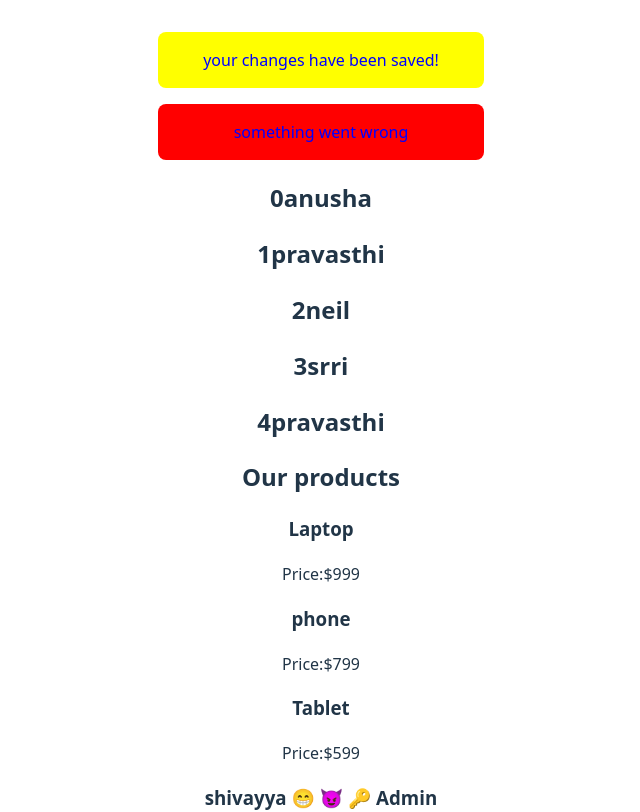
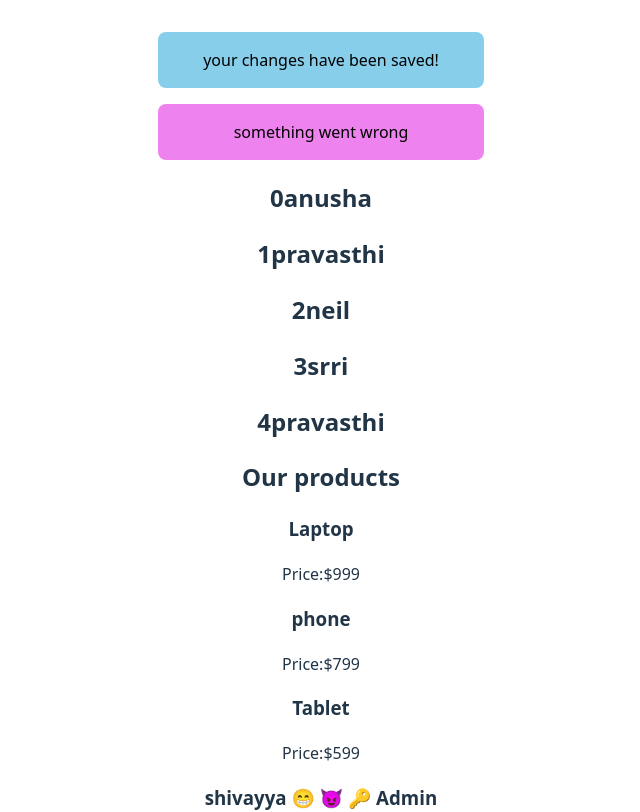
Before and after one commit to anubapatla/My-First-React-App, a React (Vite) app: page / in a window 1280 px wide. Shown: the top 812 px of the page, without its empty margins (319-959 px from the left). Built offline with nearby package versions, Linux system fonts and the light colour scheme.

Commit message:
Alert component created and use  styles from external file(alert.css)

```diff
--- /dev/null
+++ b/src/Alert.css
@@ -0,0 +1,12 @@
+.alert{
+    padding:16px;
+    border-radius: 8px;
+    margin-bottom: 16px;
+    color:black
+}
+.success {
+    background-color: skyblue;
+}
+.error {
+    background-color: violet;
+}
--- a/src/Alert.jsx
+++ b/src/Alert.jsx
@@ -1,10 +1,5 @@
-export const Alert =({ children,type = "success"}) =>{
-    return <div
-             style={{backgroundColor: type ==="success"?"yellow":"red",
-                color:"blue",
-                padding:"16px",
-                borderRadius:"8px",
-                marginBottom:"16px"
-             } }>
-        {children}</div>
+import "./Alert.css";
+export const Alert =({ children, type = "success"}) =>{
+    return <div className = {`alert ${type}`}>{children}
+            </div>;
 };
```
